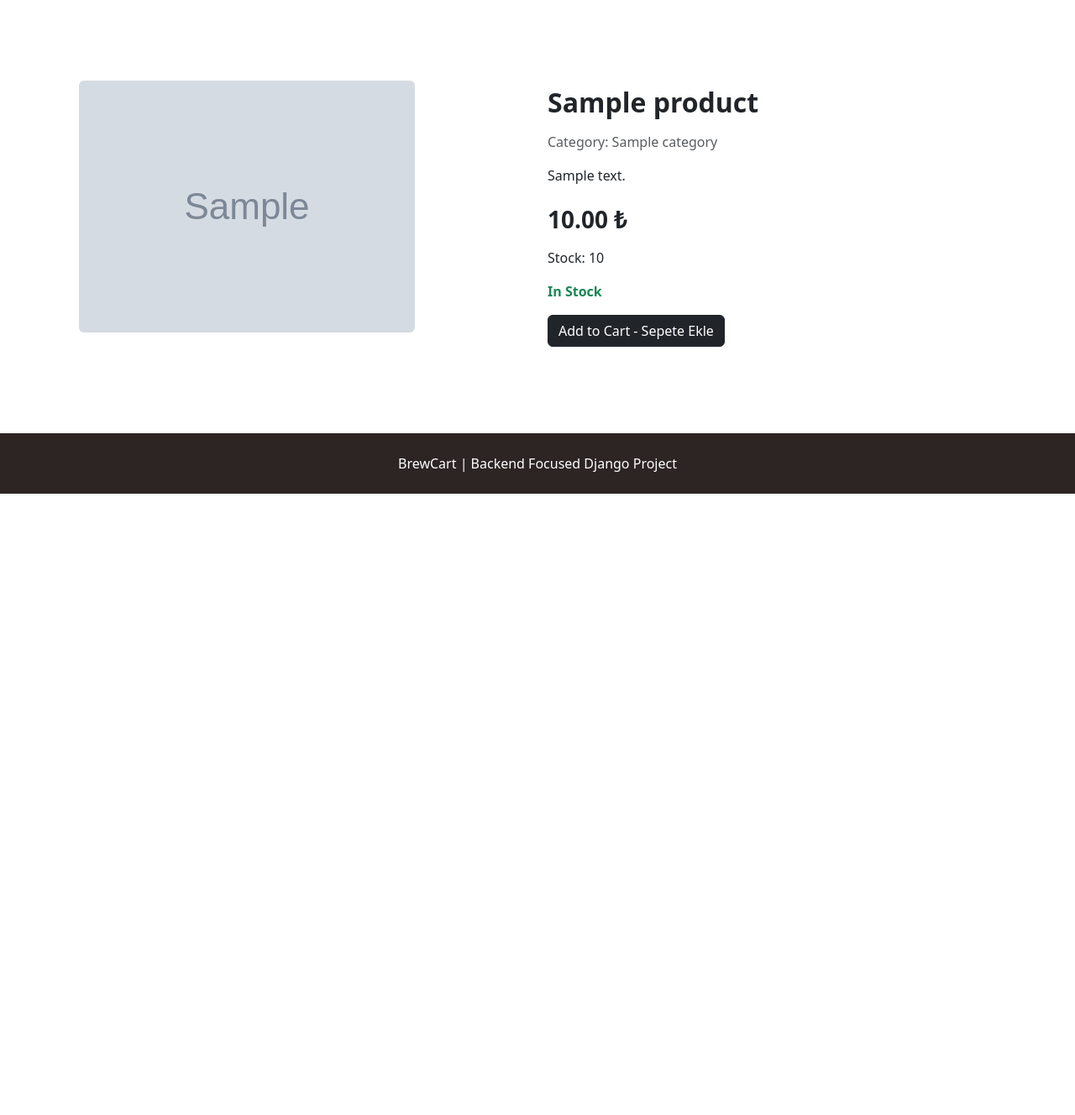
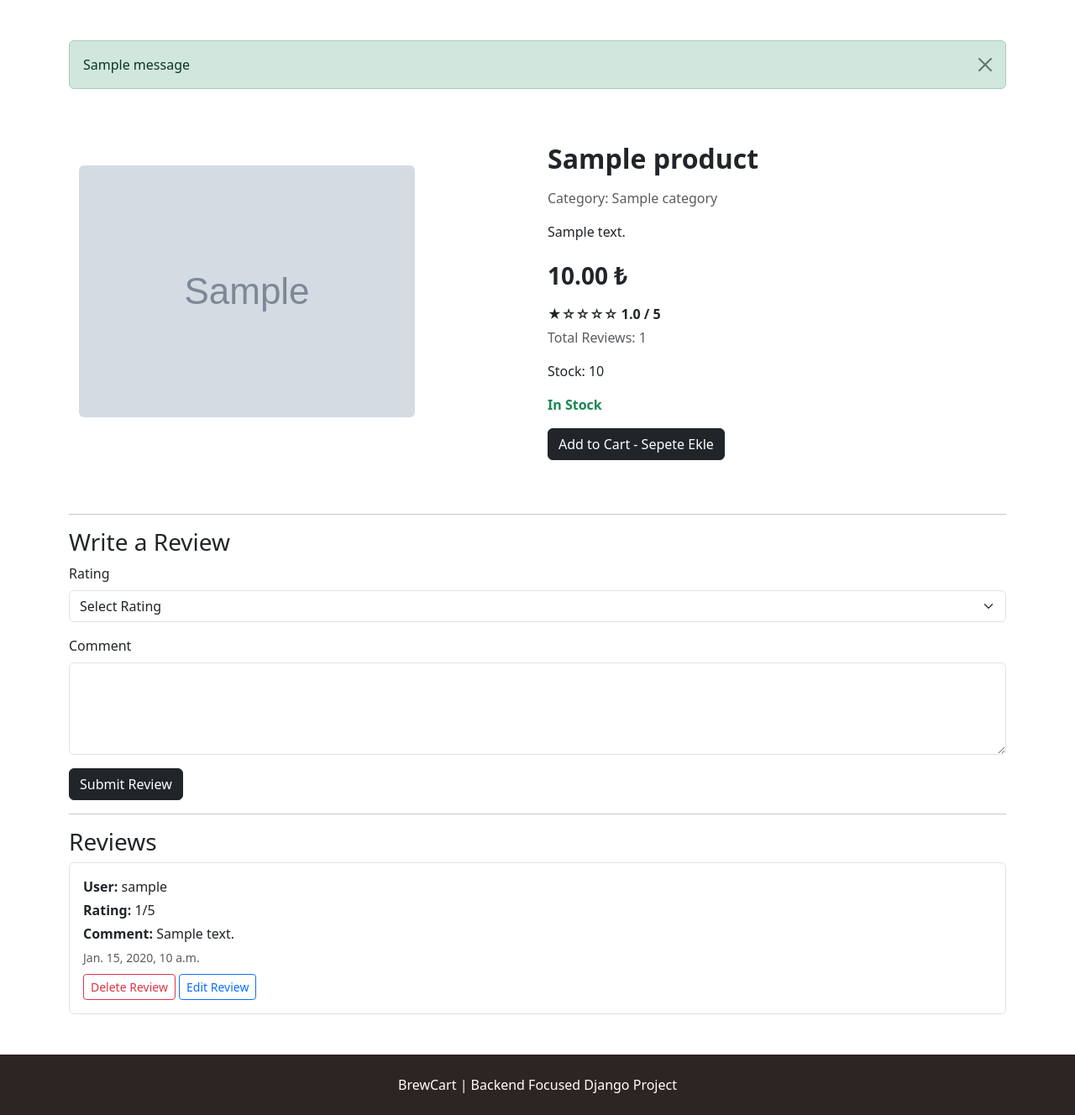
Before and after one commit to taner-sahin/brewcart-django, a Django app: a page that uses templates/base.html in a window 1280 px wide. Shown: the part 112-1440 px from the top of the page at 84% size. Before the commit the page ends 700 px from the top, so only its background shows below. Run offline with Django 4.2, Linux system fonts and the light colour scheme; a user stored in the database is signed in; tables that the repository leaves empty hold one stand-in row (values such as "Sample post"); grey boxes marked "Sample" are stand-in pictures; one stand-in notice (Sample message) is shown.

Commit message:
Complete review CRUD and rating system

```diff
--- a/BrewCart/settings.py
+++ b/BrewCart/settings.py
@@ -70,6 +70,7 @@ TEMPLATES = [
 
                 'products.context_processors.categories',
                 'cart.context_processors.cart_count',
+
             ],
         },
     },
--- a/products/templates/products/detail.html
+++ b/products/templates/products/detail.html
@@ -1,94 +1,66 @@
-{% extends 'base.html' %}
+{% extends "base.html" %}
 
 {% block content %}
 
-<!-- ======================================== -->
-<!-- PRODUCT DETAIL PAGE BAŞLANGIÇ -->
-<!-- ======================================== -->
-
 <section class="product-detail py-5">
-
   <div class="container">
-
     <div class="row align-items-center">
 
-      <!-- ======================================== -->
-      <!-- ÜRÜN GÖRSEL ALANI -->
-      <!-- ======================================== -->
-
       <div class="col-md-6 mb-4">
-
         {% if product.image %}
-
           <img
             src="{{ product.image.url }}"
             class="img-fluid rounded"
             alt="{{ product.name }}"
-        />
+          >
+        {% endif %}
+      </div>
 
+      <div class="col-md-6">
+        <h2 class="fw-bold mb-3">{{ product.name }}</h2>
+
+        <p class="text-muted">Category: {{ product.category.name }}</p>
+
+        <p class="mb-4">{{ product.description }}</p>
+
+        <h3 class="fw-bold mb-3">{{ product.price }} ₺</h3>
+
+        <div class="mb-3">
+          {% if review_count > 0 %}
+            <p class="fw-semibold mb-1">
+              {% if average_rating|floatformat:0 == "5" %}
+                ★★★★★
+              {% elif average_rating|floatformat:0 == "4" %}
+                ★★★★☆
+              {% elif average_rating|floatformat:0 == "3" %}
+                ★★★☆☆
+              {% elif average_rating|floatformat:0 == "2" %}
+                ★★☆☆☆
+              {% elif average_rating|floatformat:0 == "1" %}
+                ★☆☆☆☆
+              {% else %}
+                ☆☆☆☆☆
               {% endif %}
 
+              {{ average_rating|floatformat:1 }} / 5
+            </p>
+
+            <p class="text-muted">Total Reviews: {{ review_count }}</p>
+          {% else %}
+            <p class="text-muted">No ratings yet.</p>
+          {% endif %}
         </div>
 
-      <!-- ======================================== -->
-      <!-- ÜRÜN BİLGİ ALANI -->
-      <!-- ======================================== -->
-
-      <div class="col-md-6">
-
-        <!-- Ürün adı -->
-        <h2 class="fw-bold mb-3">
-          {{ product.name }}
-        </h2>
-
-        <!-- Kategori -->
-        <p class="text-muted">
-          Category: {{ product.category.name }}
-        </p>
-
-        <!-- Açıklama -->
-        <p class="mb-4">
-          {{ product.description }}
-        </p>
-
-        <!-- Fiyat -->
-        <h3 class="fw-bold mb-3">
-          {{ product.price }} ₺
-        </h3>
-
-        <!-- Stok bilgisi -->
-        <p>
-          Stock: {{ product.stock }}
-        </p>
-
-        <!-- ======================================== -->
-        <!-- AVAILABILITY -->
-        <!-- (ürün satışta mı / stokta mı bilgisi) -->
-        <!-- ======================================== -->
+        <p>Stock: {{ product.stock }}</p>
 
         {% if product.stock > 0 and product.is_available %}
+          <p class="text-success fw-bold">In Stock</p>
 
-        <p class="text-success fw-bold">
-          In Stock
-        </p>
-
-        <!-- ======================================== -->
-        <!-- ADD TO CART BUTTON -->
-        <!-- (sepete ekleme butonu) -->
-        <!-- ======================================== -->
-
-        <a
-          href="{% url 'cart:add_to_cart' product.id %}"
-          class="btn btn-dark"
-        >
+          <a href="{% url 'cart:add_to_cart' product.id %}" class="btn btn-dark">
             Add to Cart - Sepete Ekle
           </a>
-
         {% else %}
-
-        <p class="text-danger fw-bold">
-          Out of Stock
-        </p>
+          <p class="text-danger fw-bold">Out of Stock</p>
 
           <button class="btn btn-secondary" disabled>
             Out of Stock
@@ -97,19 +69,99 @@
           <p class="text-danger mt-2">
             This product is currently out of stock.
           </p>
-
         {% endif %}
-
       </div>
 
     </div>
+  </div>
+</section>
 
+<hr>
+
+<h3>Write a Review</h3>
+
+{% if user.is_authenticated %}
+  <form method="POST">
+    {% csrf_token %}
+
+    <div class="mb-3">
+      <label class="form-label">Rating</label>
+
+      <select name="rating" class="form-select" required>
+        <option value="">Select Rating</option>
+        <option value="1">1 Star</option>
+        <option value="2">2 Stars</option>
+        <option value="3">3 Stars</option>
+        <option value="4">4 Stars</option>
+        <option value="5">5 Stars</option>
+      </select>
     </div>
 
-</section>
+    <div class="mb-3">
+      <label class="form-label">Comment</label>
 
-<!-- ======================================== -->
-<!-- PRODUCT DETAIL PAGE BİTİŞ -->
-<!-- ======================================== -->
+      <textarea
+        name="comment"
+        class="form-control"
+        rows="4"
+        required
+      ></textarea>
+    </div>
+
+    <button type="submit" class="btn btn-dark">
+      Submit Review
+    </button>
+  </form>
+{% else %}
+  <p>
+    Yorum yapmak için giriş yapmalısın.
+    <a href="{% url 'accounts:login' %}">Giriş yap</a>
+  </p>
+{% endif %}
+
+<hr>
+
+<h3>Reviews</h3>
+
+{% if reviews %}
+  {% for review in reviews %}
+    <div class="border rounded p-3 mb-3">
+      <p class="mb-1">
+        <strong>User:</strong> {{ review.user.username }}
+      </p>
+
+      <p class="mb-1">
+        <strong>Rating:</strong> {{ review.rating }}/5
+      </p>
+
+      <p class="mb-1">
+        <strong>Comment:</strong> {{ review.comment }}
+      </p>
+
+      <small class="text-muted">
+        {{ review.created_at }}
+      </small>
+
+      {% if review.user.id == user.id %}
+        <div class="mt-2">
+          <a
+            href="{% url 'products:delete_review' review.id %}"
+            class="btn btn-sm btn-outline-danger"
+          >
+            Delete Review
+          </a>
+          <a
+  href="{% url 'products:edit_review' review.id %}"
+  class="btn btn-sm btn-outline-primary"
+>
+  Edit Review
+</a>
+        </div>
+      {% endif %}
+    </div>
+  {% endfor %}
+{% else %}
+  <p>No reviews yet.</p>
+{% endif %}
 
 {% endblock %}
--- a/products/urls.py
+++ b/products/urls.py
@@ -9,4 +9,6 @@ urlpatterns = [
     path("", views.home, name="home"),
     path("category/<slug:slug>/", views.category_products, name="category_products"),
     path("product/<slug:slug>/", views.product_detail, name="product_detail"),
+    path("review/<int:review_id>/delete/", views.delete_review, name="delete_review"),
+    path("review/<int:review_id>/edit/", views.edit_review, name="edit_review"),
 ]
--- a/products/views.py
+++ b/products/views.py
@@ -1,69 +1,55 @@
-from django.shortcuts import render, get_object_or_404
-from .models import Product, Category
+from django.shortcuts import render, get_object_or_404, redirect
+from .models import Product, Category, Review
+from django.contrib import messages
+from django.db.models import Avg
 
 
 def home(request):
     # URL'den arama kelimesini alır.
-    # Örnek: /?q=espresso
     query = request.GET.get("q")
 
     # URL'den sıralama bilgisini alır.
-    # Örnek: /?sort=price_low
     sort = request.GET.get("sort")
 
     # URL'den stok filtresini alır.
-    # Örnek: /?in_stock=1
     in_stock = request.GET.get("in_stock")
 
-    # URL'den minimum fiyatı alır.
-    # Örnek: /?min_price=300
+    # URL'den minimum ve maksimum fiyatı alır.
     min_price = request.GET.get("min_price")
-
-    # URL'den maksimum fiyatı alır.
-    # Örnek: /?max_price=500
     max_price = request.GET.get("max_price")
 
-    # İlk olarak aktif ve öne çıkarılmış ürünleri getirir.
+    # Aktif ve öne çıkarılmış ürünleri getirir.
     featured_products = Product.objects.filter(
         is_available=True,
         is_featured=True
     )
 
-    # Arama varsa ürün adına göre filtreler.
+    # Ürün adına göre arama yapar.
     if query:
-        featured_products = featured_products.filter(
-            name__icontains=query
-        )
+        featured_products = featured_products.filter(name__icontains=query)
 
-    # Stok filtresi varsa stoğu 0'dan büyük ürünleri getirir.
+    # Stoğu 0'dan büyük ürünleri getirir.
     if in_stock:
-        featured_products = featured_products.filter(
-            stock__gt=0
-        )
+        featured_products = featured_products.filter(stock__gt=0)
 
-    # Minimum fiyat girildiyse bu fiyattan büyük/eşit ürünleri getirir.
+    # Minimum fiyat filtresi.
     if min_price:
-        featured_products = featured_products.filter(
-            price__gte=min_price
-        )
+        featured_products = featured_products.filter(price__gte=min_price)
 
-    # Maksimum fiyat girildiyse bu fiyattan küçük/eşit ürünleri getirir.
+    # Maksimum fiyat filtresi.
     if max_price:
-        featured_products = featured_products.filter(
-            price__lte=max_price
-        )
+        featured_products = featured_products.filter(price__lte=max_price)
 
-    # Ürünleri fiyata göre sıralar.
+    # Fiyata göre sıralama.
     if sort == "price_low":
         featured_products = featured_products.order_by("price")
 
     elif sort == "price_high":
         featured_products = featured_products.order_by("-price")
 
-    # Ana sayfadaki kategori kartları için kategorileri getirir.
+    # Ana sayfa kategori kartları.
     categories = Category.objects.all()
 
-    # Python verilerini HTML sayfasına gönderir.
     context = {
         "featured_products": featured_products,
         "categories": categories,
@@ -78,10 +64,10 @@ def home(request):
 
 
 def category_products(request, slug):
-    # Slug'a göre kategoriyi bulur, yoksa 404 verir.
+    # Slug'a göre kategoriyi bulur.
     category = get_object_or_404(Category, slug=slug)
 
-    # Seçilen kategoriye ait aktif ürünleri getirir.
+    # Kategoriye ait aktif ürünleri getirir.
     products = Product.objects.filter(
         category=category,
         is_available=True
@@ -96,15 +82,97 @@ def category_products(request, slug):
 
 
 def product_detail(request, slug):
-    # Slug'a göre aktif ürünü bulur, yoksa 404 verir.
+    # Slug'a göre aktif ürünü bulur.
     product = get_object_or_404(
         Product,
         slug=slug,
         is_available=True
     )
 
+    # Bu ürüne ait yorumları getirir.
+    reviews = product.reviews.all()
+
+    average_rating = reviews.aggregate(Avg("rating"))["rating__avg"]
+
+    review_count = reviews.count()
+
+    # Yorum formu gönderildiyse çalışır.
+    if request.method == "POST":
+
+        # Sadece giriş yapan kullanıcı yorum yapabilir.
+        if request.user.is_authenticated:
+            rating = request.POST.get("rating")
+            comment = request.POST.get("comment")
+
+            # Kullanıcı bu ürüne daha önce yorum yapmış mı?
+            existing_review = Review.objects.filter(
+                product=product,
+                user=request.user
+            ).exists()
+
+            # Daha önce yorum yaptıysa ikinci yorumu oluşturma.
+            if existing_review:
+                messages.warning(request, "Bu ürüne zaten yorum yaptın.")
+                return redirect("products:product_detail", slug=product.slug)
+
+            # Yeni yorum oluştur.
+            Review.objects.create(
+                product=product,
+                user=request.user,
+                rating=rating,
+                comment=comment,
+            )
+
+            # Yorumu kaydettikten sonra aynı ürün sayfasına dön.
+            return redirect("products:product_detail", slug=product.slug)
+
+        # Giriş yapmamış kullanıcı login sayfasına gider.
+        return redirect("accounts:login")
+
     context = {
         "product": product,
+        "reviews": reviews,
+        "average_rating": average_rating,
+        "review_count": review_count,
     }
 
     return render(request, "products/detail.html", context)
+
+def delete_review(request, review_id):
+    review = get_object_or_404(
+        Review,
+        id=review_id,
+        user=request.user
+    )
+
+    product_slug = review.product.slug
+
+    review.delete()
+
+    return redirect("products:product_detail", slug=product_slug)
+
+def edit_review(request, review_id):
+    # Sadece kendi yorumunu bulabilir.
+    review = get_object_or_404(
+        Review,
+        id=review_id,
+        user=request.user
+    )
+
+    product_slug = review.product.slug
+
+    if request.method == "POST":
+        rating = request.POST.get("rating")
+        comment = request.POST.get("comment")
+
+        review.rating = rating
+        review.comment = comment
+        review.save()
+
+        return redirect("products:product_detail", slug=product_slug)
+
+    context = {
+        "review": review,
+    }
+
+    return render(request, "products/edit_review.html", context)
--- a/templates/base.html
+++ b/templates/base.html
@@ -123,7 +123,30 @@
     <!-- ANA İÇERİK -->
     <!-- ========================= -->
 
-    <main class="container mt-5">{% block content %} {% endblock %}</main>
+    <main class="container mt-5">
+
+  {% if messages %}
+    {% for message in messages %}
+      <div
+        class="alert alert-{{ message.tags }} alert-dismissible fade show"
+        role="alert"
+      >
+        {{ message }}
+
+        <button
+          type="button"
+          class="btn-close"
+          data-bs-dismiss="alert"
+          aria-label="Close"
+        ></button>
+      </div>
+    {% endfor %}
+  {% endif %}
+
+  {% block content %}
+  {% endblock %}
+
+</main>
 
     <!-- ========================= -->
     <!-- FOOTER -->
```
Also changed, not shown: products/admin.py (+21 -1 lines), products/models.py (+88 -9 lines), products/templates/products/edit_review.html (added, +76 -0 lines), products/migrations/0003_review.py (added), products/migrations/0004_alter_review_rating.py (added), products/migrations/0005_alter_review_unique_together.py (added). Lines whose indentation alone changed are shown as unchanged.
